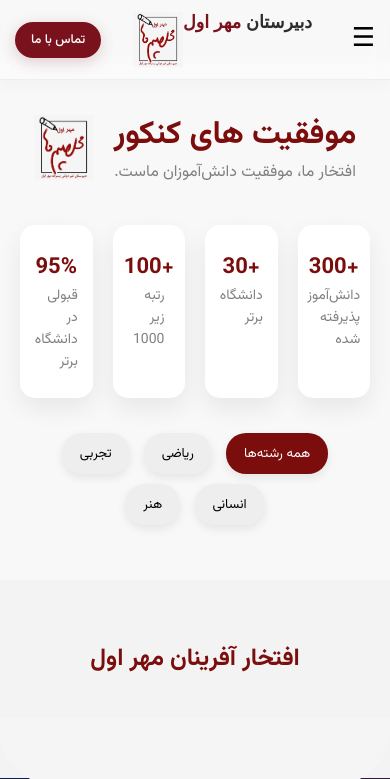
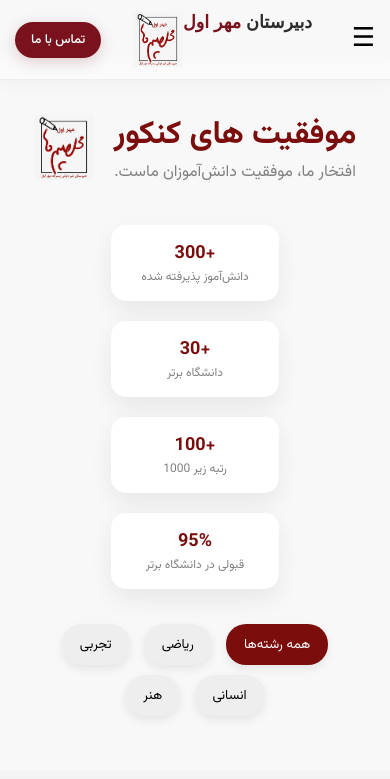
Before and after one commit to AmirrrrMH/MehrAval_Website, a Django app: page /successes/ in a window 390 px wide. Shown: the top 779 px of the page. Run offline with Django 5.2, Linux system fonts and the light colour scheme; data that the repository does not hold is empty; some web fonts are replaced.

Commit message:
responsive succes

```diff
--- a/static/website/css/style.css
+++ b/static/website/css/style.css
@@ -369,11 +369,6 @@ body {
 
 .about {
   padding: 60px 0;
-}
-.header_title1,
-.header_title2,
-.header_link1 {
-    margin-right: 40px;
 }
 
 .about-top {
--- a/static/website/css/successes_style.css
+++ b/static/website/css/successes_style.css
@@ -54,6 +54,7 @@ body {
   display: flex;
   justify-content: center;
   gap: 20px;
+  flex-wrap: wrap;
 }
 
 .card {
@@ -62,6 +63,7 @@ body {
   border-radius: 15px;
   width: 200px;
   box-shadow: 0 10px 25px rgba(0,0,0,0.07);
+  text-align: center;
 }
 
 .card h3 {
@@ -72,6 +74,29 @@ body {
 .card p {
   color: gray;
   font-size: 14px;
+}
+
+/* تبلت */
+@media (max-width: 768px) {
+  .card {
+    width: 45%;
+  }
+}
+
+/* موبایل */
+@media (max-width: 480px) {
+  .card {
+    width: 48%;
+    padding: 15px;
+  }
+
+  .card h3 {
+    font-size: 18px;
+  }
+
+  .card p {
+    font-size: 12px;
+  }
 }
 
 /* FILTER */
```
